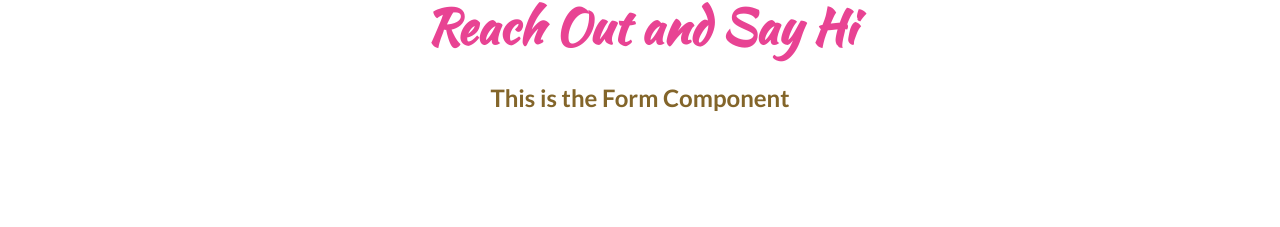
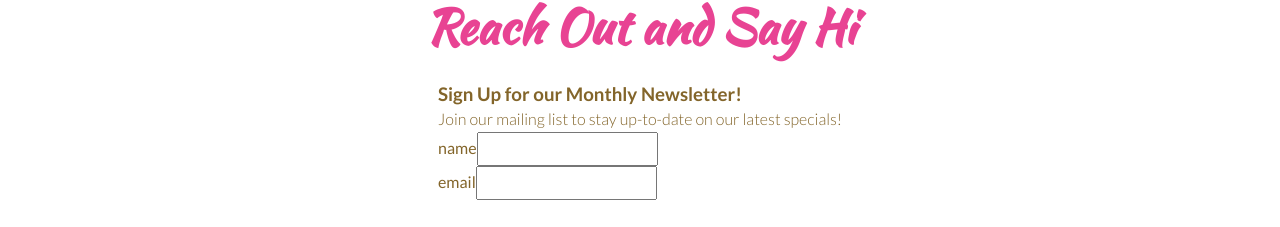
Before and after one commit to j-a-black/shoppe-cra-v4, a React (Create React App) app: page / in a window 1280 px wide. Shown: the part 2597-2824 px from the top of the page. Before the commit the page ends 2739 px from the top, so only its background shows below. Built offline with nearby package versions, Linux system fonts and the light colour scheme.

Commit message:
started FormInput component

```diff
--- /dev/null
+++ b/src/components/form-input/form-input.component.jsx
@@ -0,0 +1,12 @@
+import "./form-input.styles.scss";
+
+const FormInput = ({ label, ...otherProps }) => {
+  return (
+    <div>
+      <label>{label}</label>
+      <input {...otherProps} />
+    </div>
+  );
+};
+
+export default FormInput;
--- /dev/null
+++ b/src/components/form-input/form-input.styles.scss
@@ -0,0 +1,3 @@
+.form-input {
+  height: 3rem;
+}
--- a/src/components/form/form.component.jsx
+++ b/src/components/form/form.component.jsx
@@ -1,9 +1,27 @@
+import FormInput from "../form-input/form-input.component";
 import "./form.styles.scss";
 
 const Form = () => {
   return (
-    <div>
-      <h1>This is the Form Component</h1>
+    <div className="form">
+      <h3>Sign Up for our Monthly Newsletter!</h3>
+      <p>Join our mailing list to stay up-to-date on our latest specials!</p>
+      <form>
+        <FormInput
+          label="name"
+          type="text"
+          className="form-input"
+          required
+          name="name"
+        />
+        <FormInput
+          label="email"
+          type="email"
+          className="form-input"
+          required
+          name="email"
+        />
+      </form>
     </div>
   );
 };
```
